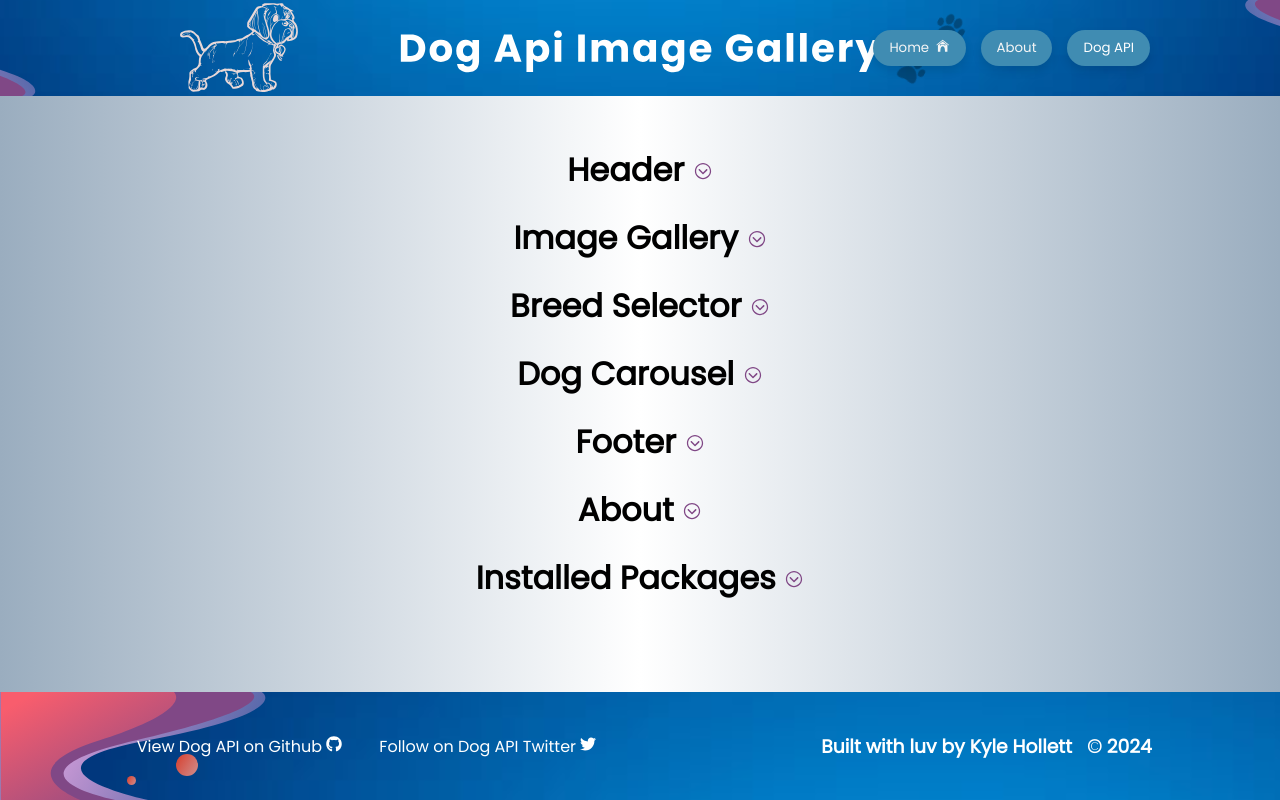
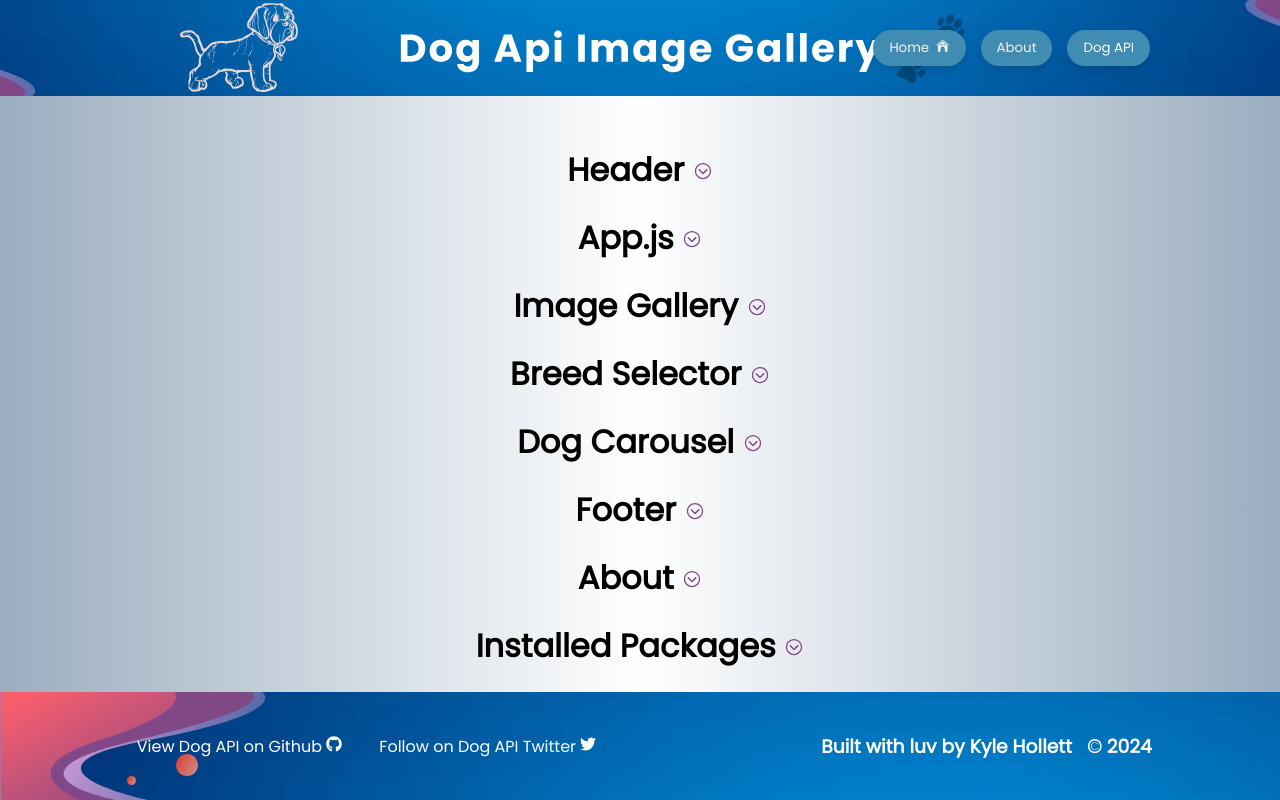
Before and after one commit to kyhol/QAP3-Kyle, a React (Create React App) app in the folder Dog Image Gallery/: page /about in a window 1280 px wide. Built offline with nearby package versions, Linux system fonts and the light colour scheme.

Commit message:
Added App.js in about. Added spacing in installed packages

```diff
--- a/Dog Image Gallery/src/components/About.jsx
+++ b/Dog Image Gallery/src/components/About.jsx
@@ -9,6 +9,7 @@ const About = () => {
     footer: false,
     about: false,
     packages: false,
+    app: false,
   });
 
   const toggleInfo = (section) => {
@@ -27,7 +28,13 @@ const About = () => {
         </span>
       </h1>
       {showInfo.header && <p>Header Info</p>}
-
+      <h1>
+        App.js{" "}
+        <span className="dropDownArrow" onClick={() => toggleInfo("app")}>
+          <IoIosArrowDropdown />
+        </span>
+      </h1>
+      {showInfo.app && <p>App.js info</p>}
       <h1>
         Image Gallery{" "}
         <span
@@ -88,28 +95,33 @@ const About = () => {
           <p>
             To install these packages, you can use the following commands:
             <br />
-            <code>npm install react</code>
+            <code>
+              `npm install react` | To run after installing use `npm start`
+            </code>
             <br />
-            <code>npm install react-image-carousel</code>
+            <code>`npm install react-image-carousel`</code>
             <br />
-            <code>npm install react-router-dom</code>
+            <code>`npm install react-router-dom`</code>
             <br />
-            <code>npm install react-icons</code>
+            <code>`npm install react-icons`</code>
             <br />
-            <code>npm install react-font-poppins</code>
+            <code>`npm install react-font-poppins`</code>
           </p>
+          <br />
           <h2>React:</h2>
           <p>
             React is a JavaScript library for building user interfaces. It
             allows developers to create reusable UI components and manage the
             state of their applications efficiently.
           </p>
+          <br />
           <h2>React-image-carousel:</h2>
           <p>
             React-image-carousel is a component for creating image carousels in
             React applications. It provides an easy way to add a slideshow of
             images with various customization options.
           </p>
+          <br />
           <h2>React-router-dom:</h2>
           <p>
             React-router-dom is a routing library for React applications. It
@@ -117,6 +129,7 @@ const About = () => {
             routing, allowing for navigation between different views without a
             full page reload.
           </p>
+          <br />
           <h2>React-icons:</h2>
           <p>
             React-icons is a library that provides a set of popular icons as
@@ -124,6 +137,7 @@ const About = () => {
             Font Awesome, Material Design, and more, making it easy to use icons
             in your React projects.
           </p>
+          <br />
           <h2>React-font-poppins:</h2>
           <p>
             React-font-poppins is a package that allows you to easily include
```
